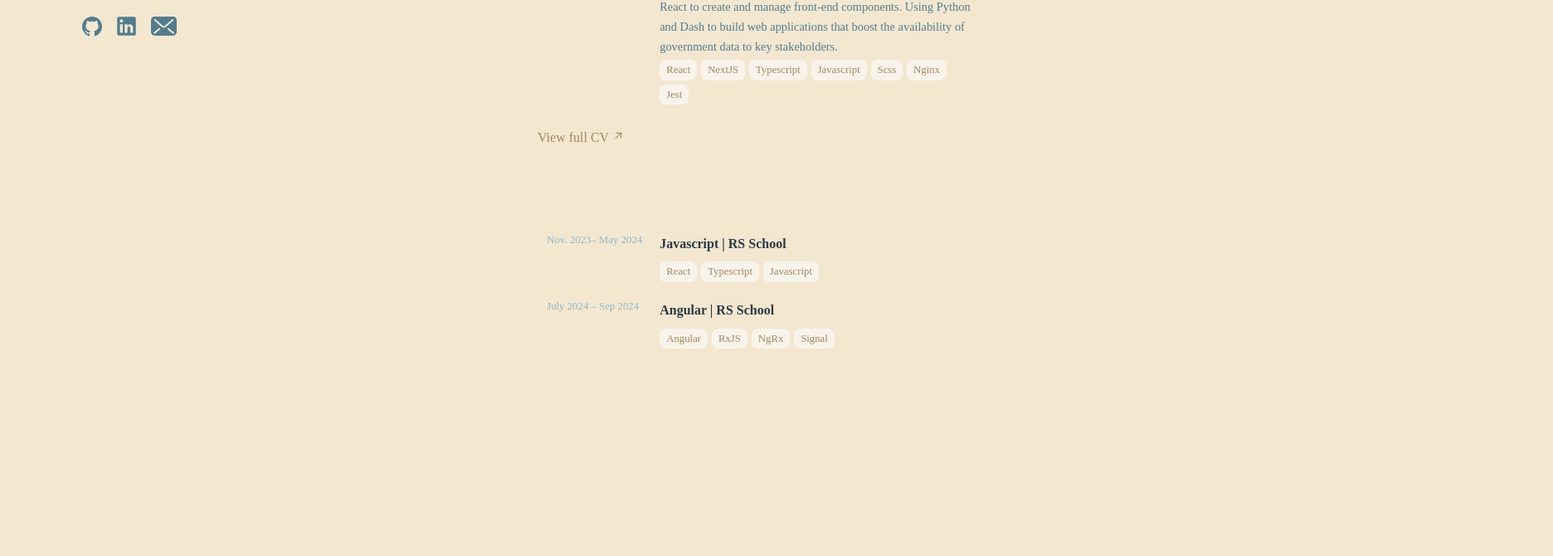
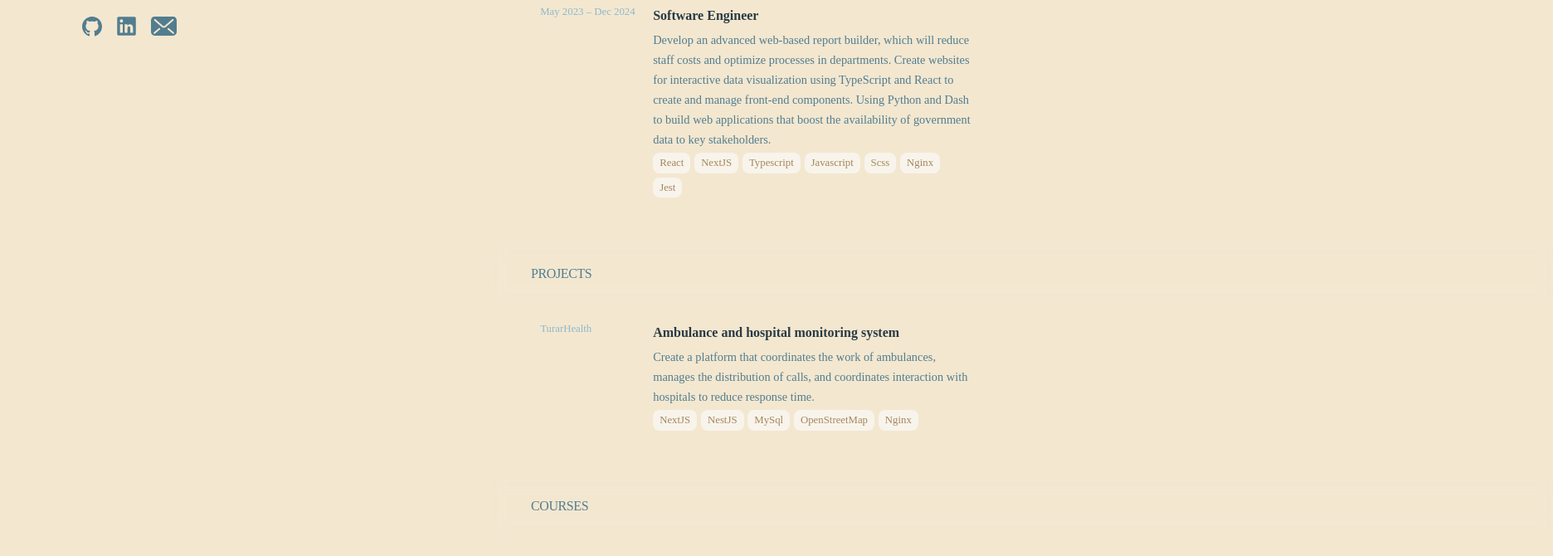
Before and after one commit to Magadanov/cv-web, a React (Create React App) app: page / in a window 1280 px wide. Shown: the part 653-1323 px from the top of the page at 83% size, 1872 px wide, since content can reach past the window. Built offline with nearby package versions, Linux system fonts and the light colour scheme.

Commit message:
feat: add projects

```diff
--- a/src/components/main/courses/courses.tsx
+++ b/src/components/main/courses/courses.tsx
@@ -18,7 +18,7 @@
 
 export default function Courses() {
     return (
-        <section id="courses" style={{ marginBottom: "200px" }}>
+        <section id="courses">
             <div className={cls.section_head}>
                 <h2 className="paragraph">COURSES</h2>
             </div>
--- a/src/components/main/experience/experience.tsx
+++ b/src/components/main/experience/experience.tsx
@@ -1,4 +1,3 @@
-import LinkArrow from "../../../assets/link-arrow";
 import Card from "../card/card";
 import cls from "../main.module.css";
 
@@ -36,13 +35,6 @@
             {experience.map((item) => {
                 return <Card key={item.title} {...item} />;
             })}
-            <br />
-            <a
-                style={{ color: "var(--color-contrast)" }}
-                href="/MagadanovBekdauletCV.pdf"
-            >
-                View full CV <LinkArrow fill="var(--color-contrast)" />
-            </a>
         </section>
     );
 }
--- a/src/components/main/main.module.css
+++ b/src/components/main/main.module.css
@@ -4,8 +4,8 @@
 }
 
 .main section {
-    padding-bottom: 6rem;
-    scroll-margin-top: 6rem;
+    padding-bottom: 3rem;
+    scroll-margin-top: 3rem;
 }
 
 .main section .section_head {
@@ -26,7 +26,7 @@
         padding-top: 6rem;
     }
 
-    .main section .section_head {
+    /* .main section .section_head {
         display: none;
-    }
+    } */
 }
--- a/src/components/main/main.tsx
+++ b/src/components/main/main.tsx
@@ -1,14 +1,25 @@
+import LinkArrow from "../../assets/link-arrow";
 import About from "./about/about";
 import Courses from "./courses/courses";
 import Experience from "./experience/experience";
 import cls from "./main.module.css";
+import Projects from "./projects/projects";
 
 export default function Main() {
     return (
         <main id="content" className={cls.main}>
             <About />
             <Experience />
+            <Projects />
             <Courses />
+            <br />
+            <a
+                style={{ color: "var(--color-contrast)" }}
+                href="/MagadanovBekdauletCV.pdf"
+            >
+                View full CV <LinkArrow fill="var(--color-contrast)" />
+            </a>
+            <div style={{ marginBottom: "200px" }} />
         </main>
     );
 }
--- /dev/null
+++ b/src/components/main/projects/projects.tsx
@@ -0,0 +1,26 @@
+import LinkArrow from "../../../assets/link-arrow";
+import Card from "../card/card";
+import cls from "../main.module.css";
+
+const projects = [
+    {
+        title: "Ambulance and hospital monitoring system",
+        description:
+            "Create a platform that coordinates the work of ambulances, manages the distribution of calls, and coordinates interaction with hospitals to reduce response time.",
+        badges: ["NextJS", "NestJS", "MySql", "OpenStreetMap", "Nginx"],
+        label: "TurarHealth",
+    },
+];
+
+export default function Projects() {
+    return (
+        <section id="projects">
+            <div className={cls.section_head}>
+                <h2 className="paragraph">PROJECTS</h2>
+            </div>
+            {projects.map((item) => {
+                return <Card key={item.title} {...item} />;
+            })}
+        </section>
+    );
+}
--- a/src/components/menu/menu.tsx
+++ b/src/components/menu/menu.tsx
@@ -39,6 +39,7 @@
         <ul className={cls.menu} style={{ marginTop: "1rem" }}>
             <MenuItem text="ABOUT" link="/#about" />
             <MenuItem text="EXPERIENCE" link="/#experience" />
+            <MenuItem text="PROJECTS" link="/#projects" />
             <MenuItem text="COURSES" link="/#courses" />
         </ul>
     );
```
Also changed, not shown: 1 other file (tests, documents, lock files or other folders).
